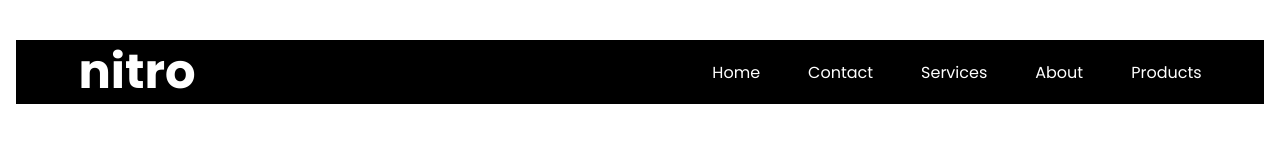
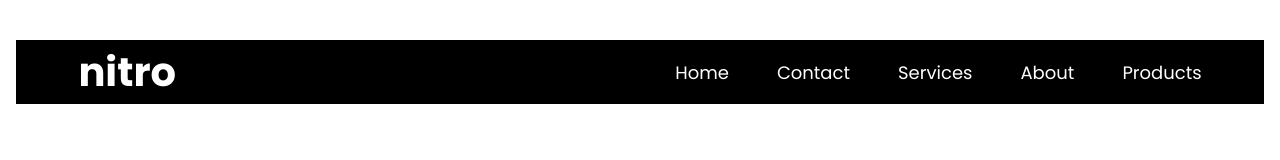
Before and after one commit to nirajudata03/Responsive-Navbar, a plain HTML site: page index.html in a window 1280 px wide. Drawn offline with Linux system fonts and the light colour scheme.

Commit message:
Update style.css

```diff
--- a/style.css
+++ b/style.css
@@ -42,10 +42,10 @@ header {
   list-style: none;
   align-items: center;
   gap: 3rem;
-  font-size: 1em;
+  font-size: 18px;
 }
 .logo {
-  font-size: 3rem;
+  font-size: 40px;
   font-weight: 700;
 }
 /* On Mobile Screen */
```
